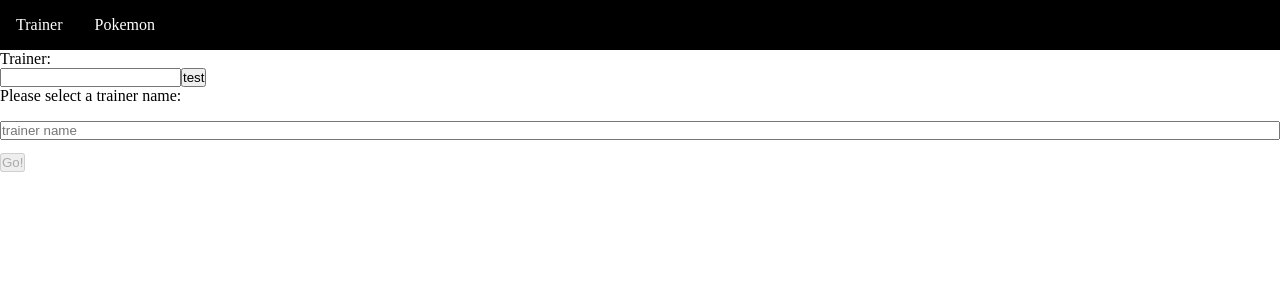
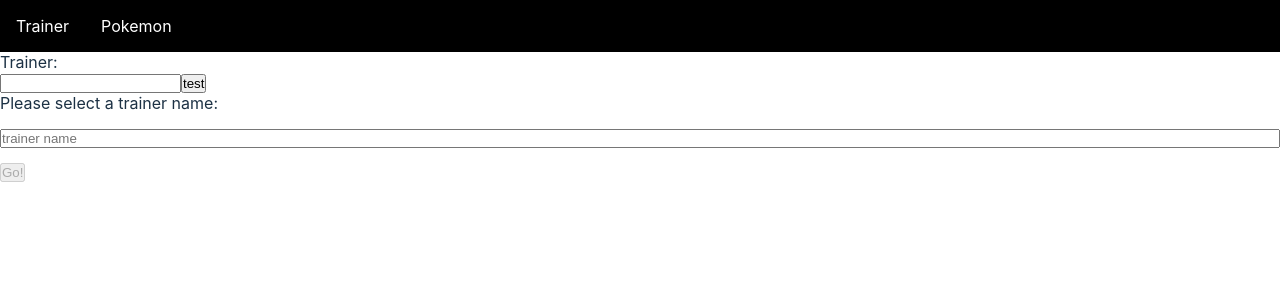
Before and after one commit to geodk00/pokemon, an Angular app: page /login in a window 1280 px wide. Shown: the top 300 px of the page. Built offline with nearby package versions, Linux system fonts and the light colour scheme.

Commit message:
feat: Add global default font and font color

```diff
--- a/src/styles.css
+++ b/src/styles.css
@@ -13,3 +13,9 @@
     --col-yellow: #FFBA08;
 
 }
+
+html, body {
+    color: var(--col-blue);
+    font-family: -apple-system, BlinkMacSystemFont, 'Segoe UI', Roboto, Oxygen, Ubuntu, Cantarell, 'Open Sans', 'Helvetica Neue', sans-serif;
+
+}
```
